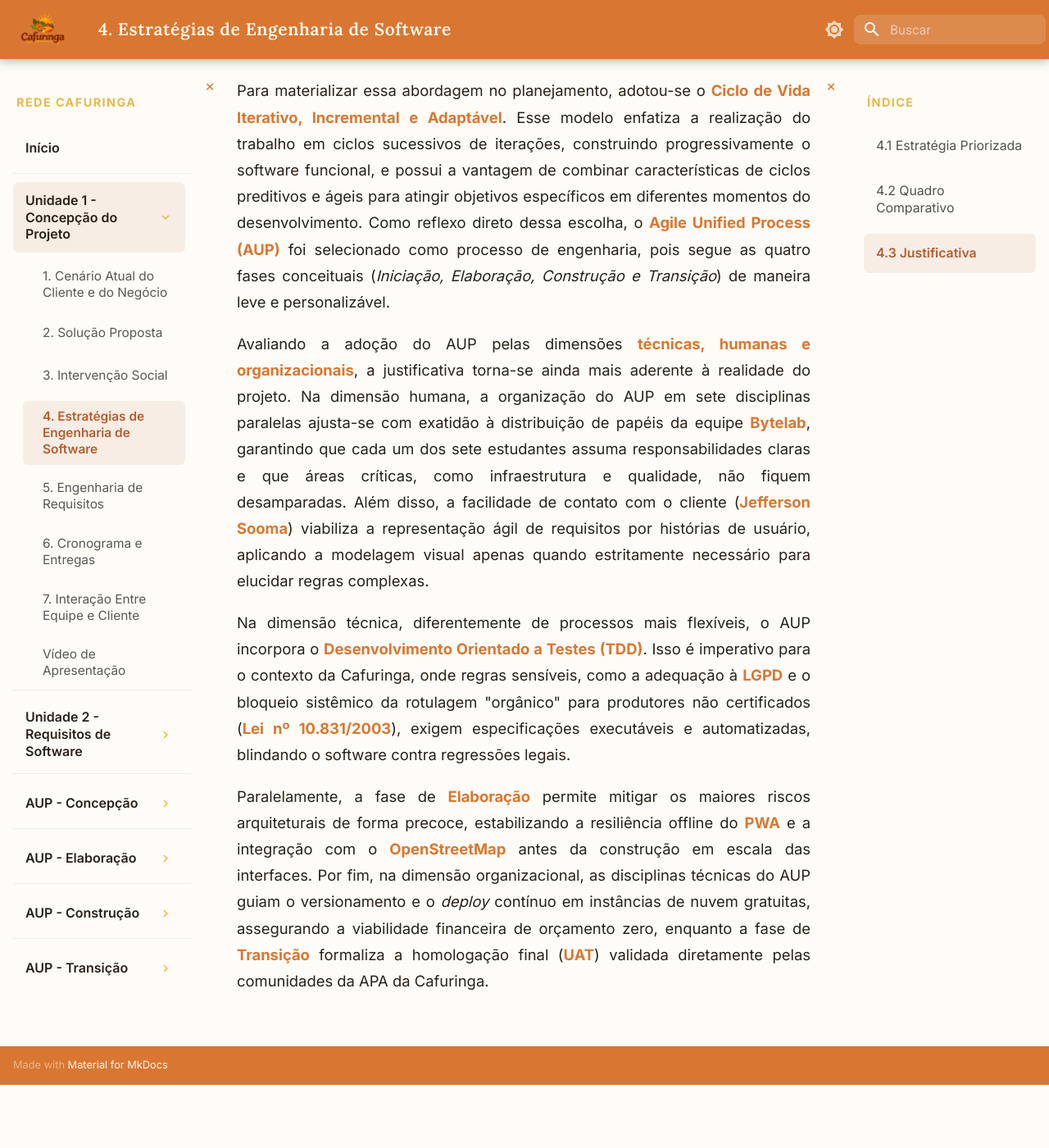
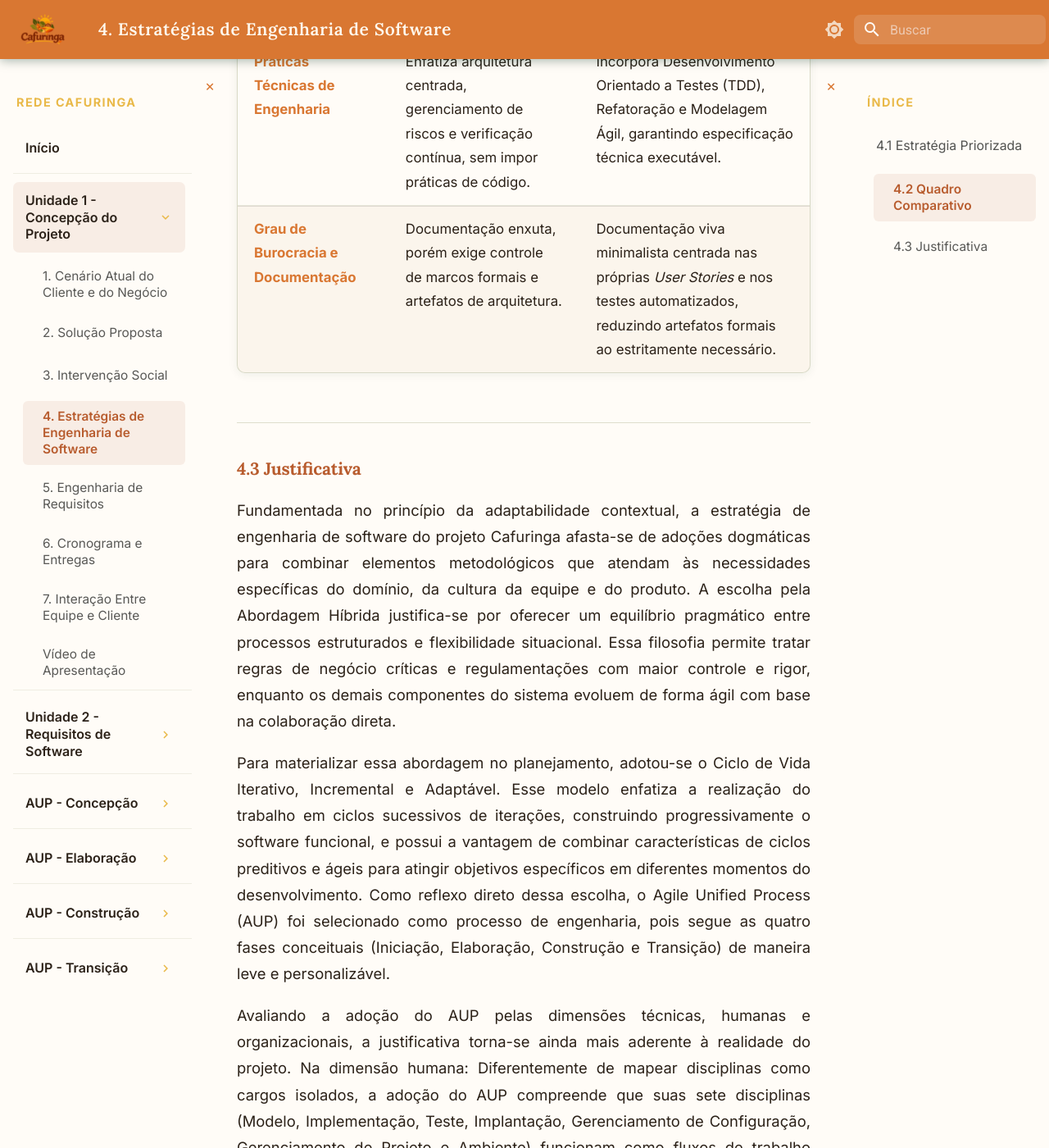
Before and after one commit to mdsreq-fga-unb/REQ-2026.2-T02-RedeCafuringa, an MkDocs documentation site: the page built from docs/unidade1/estrategias.md, in a window 1280 px wide and 1400 px high, scrolled down 2589 px. Shown: the whole window at 82% size. Built offline with MkDocs 1.6.1 and Material for MkDocs 9.7.7, drawn with Linux system fonts in a browser that asks for light colours; before the commit the page ends 3912 px from its top, so only the background shows below that; some of the changed text lies outside the part shown.

Commit message:
docs: atualiza estratégias de desenvolvimento de software
Adiciona detalhes sobre a abordagem híbrida e atualiza a compação do AUP com OpenUP e suas justificativas.

```diff
--- a/docs/unidade1/estrategias.md
+++ b/docs/unidade1/estrategias.md
@@ -12,31 +12,39 @@
 | **Ciclo de Vida**                            | Iterativo e Incremental
 | **Processo de Engenharia de Software**       | AUP (*Agile Unified Process*)      |
 
----
+A classificação do projeto em uma abordagem híbrida ocorre por combinarmos elementos de metodologias dirigidas por plano com práticas ágeis adaptativas, calibrando a formalidade de acordo com a criticidade do contexto. Concretamente, esta abordagem se materializa da seguinte forma:
 
-## 4.2 Quadro Comparativo
-
-O quadro a seguir compara o processo selecionado (**AUP**) com uma alternativa viável de Processo Unificado enxuto (**OpenUP**), considerando as particularidades do ecossistema da Rede Cafuringa:
-
-| Critério de Comparação                     | Processo A: OpenUP (Open Unified Process)                                                                    | Processo B: AUP (Agile Unified Process) — Priorizado                                                                                                   |
-| ------------------------------------------ | ------------------------------------------------------------------------------------------------------------ | ------------------------------------------------------------------------------------------------------------------------------------------------------ |
-| **Categoria e Classificação**              | Processo Unificado Leve / Ágil.                                                                              | Processo Híbrido / Adaptativo Unificado.                                                                                                               |
-| **Estrutura de Fases / Iterações**         | Estruturado nas 4 fases do RUP (*Concepção, Elaboração, Construção, Transição*) divididas em iterações.      | Estruturado nas 4 fases do RUP (*Iniciação, Elaboração, Construção, Transição*) com execução em 7 disciplinas paralelas.                               |
-| **Gestão e Organização de Requisitos**     | Organizados via Visão de Produto, Casos de Uso leves e Requisitos Técnicos/Não-Funcionais.                   | Organizados em Histórias de Usuário (*User Stories*) e apoiados por Modelagem Ágil (*Agile Modeling*) quando necessário.                               |
-| **Lidar com Mudanças e Fluxo de Trabalho** | Mudanças tratadas em marcos de iteração e refinadas na fase de Elaboração.                                   | Mudanças gerenciadas de forma ágil ao longo das disciplinas, ajustando o backlog de *User Stories* a cada iteração sem bloquear o fluxo técnico.       |
-| **Práticas Técnicas de Engenharia**        | Enfatiza arquitetura centrada, gerenciamento de riscos e verificação contínua, sem impor práticas de código. | Incorpora Desenvolvimento Orientado a Testes (TDD), Refatoração e Modelagem Ágil, garantindo especificação técnica executável.                         |
-| **Grau de Burocracia e Documentação**      | Documentação enxuta, porém exige controle de marcos formais e artefatos de arquitetura.                      | Documentação viva minimalista centrada nas próprias *User Stories* e nos testes automatizados, reduzindo artefatos formais ao estritamente necessário. |
+*   **Elementos dirigidos por plano:** O projeto adota um controle rigoroso de governança técnica sobre a arquitetura do sistema e sobre os requisitos regulatórios (como regras de certificação orgânica e LGPD). O avanço do projeto é balizado por marcos formais de revisão (Phase Gates) herdados do Processo Unificado, garantindo validações estruturais antes de avançar de fase.
+*   **Elementos ágeis/adaptativos:** O desenvolvimento das interfaces, integrações e funcionalidades de menor risco ocorre de forma iterativa e incremental. Utiliza-se ciclos curtos de feedback, especificação leve baseada em Histórias de Usuário (User Stories) e práticas de código como o Desenvolvimento Orientado a Testes (TDD).
+*   **Gestão de Mudanças:** As mudanças de requisitos são acolhidas continuamente e gerenciadas no Backlog do Produto de forma ágil, sendo repriorizadas a cada nova iteração. No entanto, mudanças que afetem a arquitetura central ou as regras legais de negócio passam por uma análise técnica mais estruturada.
+*   **Baselines e Marcos controlados:** O projeto controlará formalmente a *Baseline de Arquitetura* (estabelecida ao final da fase de Elaboração para mitigar riscos técnicos) e a *Baseline de Release/Produto* (estabelecida no marco da fase de Transição, após a homologação final).
 
 ---
 
-## 4.3 Justificativa
+### 4.2 Quadro Comparativo
 
-Fundamentada no princípio da **adaptabilidade contextual**, a estratégia de engenharia de software do projeto Cafuringa afasta-se de adoções dogmáticas para combinar elementos metodológicos que atendam às necessidades específicas do domínio, da cultura da equipe e do produto. A escolha pela **Abordagem Híbrida** justifica-se por oferecer um equilíbrio pragmático entre processos estruturados e flexibilidade situacional. Essa filosofia permite tratar regras de negócio críticas e regulamentações com maior controle e rigor, enquanto os demais componentes do sistema evoluem de forma ágil com base na colaboração direta.
+O quadro a seguir compara o processo selecionado (AUP) com uma alternativa viável de Processo Unificado enxuto (OpenUP), utilizando o mesmo rigor e critérios para evidenciar as nuances que motivaram a escolha:
 
-Para materializar essa abordagem no planejamento, adotou-se o **Ciclo de Vida Iterativo, Incremental e Adaptável**. Esse modelo enfatiza a realização do trabalho em ciclos sucessivos de iterações, construindo progressivamente o software funcional, e possui a vantagem de combinar características de ciclos preditivos e ágeis para atingir objetivos específicos em diferentes momentos do desenvolvimento. Como reflexo direto dessa escolha, o **Agile Unified Process (AUP)** foi selecionado como processo de engenharia, pois segue as quatro fases conceituais (*Iniciação, Elaboração, Construção e Transição*) de maneira leve e personalizável.
+| Critério de Comparação | Processo A: OpenUP (Open Unified Process) | Processo B: AUP (Agile Unified Process) — Priorizado |
+| :--- | :--- | :--- |
+| **Categoria e Classificação** | Processo Unificado Leve / Ágil. | Processo Híbrido / Adaptativo Unificado. |
+| **Estrutura de Fases / Iterações** | Estruturado nas 4 fases do RUP (*Concepção, Elaboração, Construção, Transição*) divididas em iterações. | Estruturado nas 4 fases do RUP (*Iniciação, Elaboração, Construção, Transição*) com execução em 7 disciplinas paralelas. |
+| **Gestão e Organização de Requisitos** | Organizados via Visão de Produto, Casos de Uso leves e Requisitos Técnicos/Não-Funcionais. | Organizados em Histórias de Usuário (*User Stories*) e apoiados por Modelagem Ágil (*Agile Modeling*) quando necessário. |
+| **Lidar com Mudanças e Fluxo de Trabalho** | Mudanças tratadas em marcos de iteração e refinadas na fase de Elaboração. | Mudanças gerenciadas de forma ágil ao longo das disciplinas, ajustando o backlog de *User Stories* a cada iteração sem bloquear o fluxo técnico. |
+| **Práticas Técnicas de Engenharia** | Enfatiza arquitetura centrada, gerenciamento de riscos e verificação contínua, sem impor práticas de código. | Incorpora Desenvolvimento Orientado a Testes (TDD), Refatoração e Modelagem Ágil, garantindo especificação técnica executável. |
+| **Grau de Burocracia e Documentação** | Documentação enxuta, porém exige controle de marcos formais e artefatos de arquitetura. | Documentação viva minimalista centrada nas próprias *User Stories* e nos testes automatizados, reduzindo artefatos formais ao estritamente necessário. |
 
-Avaliando a adoção do AUP pelas dimensões **técnicas, humanas e organizacionais**, a justificativa torna-se ainda mais aderente à realidade do projeto. Na dimensão humana, a organização do AUP em sete disciplinas paralelas ajusta-se com exatidão à distribuição de papéis da equipe **Bytelab**, garantindo que cada um dos sete estudantes assuma responsabilidades claras e que áreas críticas, como infraestrutura e qualidade, não fiquem desamparadas. Além disso, a facilidade de contato com o cliente (**Jefferson Sooma**) viabiliza a representação ágil de requisitos por histórias de usuário, aplicando a modelagem visual apenas quando estritamente necessário para elucidar regras complexas.
+---
 
-Na dimensão técnica, diferentemente de processos mais flexíveis, o AUP incorpora o **Desenvolvimento Orientado a Testes (TDD)**. Isso é imperativo para o contexto da Cafuringa, onde regras sensíveis, como a adequação à **LGPD** e o bloqueio sistêmico da rotulagem "orgânico" para produtores não certificados (**Lei nº 10.831/2003**), exigem especificações executáveis e automatizadas, blindando o software contra regressões legais.
+### 4.3 Justificativa
 
-Paralelamente, a fase de **Elaboração** permite mitigar os maiores riscos arquiteturais de forma precoce, estabilizando a resiliência offline do **PWA** e a integração com o **OpenStreetMap** antes da construção em escala das interfaces. Por fim, na dimensão organizacional, as disciplinas técnicas do AUP guiam o versionamento e o *deploy* contínuo em instâncias de nuvem gratuitas, assegurando a viabilidade financeira de orçamento zero, enquanto a fase de **Transição** formaliza a homologação final (**UAT**) validada diretamente pelas comunidades da APA da Cafuringa.
+Fundamentada no princípio da adaptabilidade contextual, a estratégia de engenharia de software do projeto Cafuringa afasta-se de adoções dogmáticas para combinar elementos metodológicos que atendam às necessidades específicas do domínio, da cultura da equipe e do produto. A escolha pela Abordagem Híbrida justifica-se por oferecer um equilíbrio pragmático entre processos estruturados e flexibilidade situacional. Essa filosofia permite tratar regras de negócio críticas e regulamentações com maior controle e rigor, enquanto os demais componentes do sistema evoluem de forma ágil com base na colaboração direta.
+
+Para materializar essa abordagem no planejamento, adotou-se o Ciclo de Vida Iterativo, Incremental e Adaptável. Esse modelo enfatiza a realização do trabalho em ciclos sucessivos de iterações, construindo progressivamente o software funcional, e possui a vantagem de combinar características de ciclos preditivos e ágeis para atingir objetivos específicos em diferentes momentos do desenvolvimento. Como reflexo direto dessa escolha, o Agile Unified Process (AUP) foi selecionado como processo de engenharia, pois segue as quatro fases conceituais (Iniciação, Elaboração, Construção e Transição) de maneira leve e personalizável.
+
+Avaliando a adoção do AUP pelas dimensões técnicas, humanas e organizacionais, a justificativa torna-se ainda mais aderente à realidade do projeto. Na dimensão humana: Diferentemente de mapear disciplinas como cargos isolados, a adoção do AUP compreende que suas sete disciplinas (Modelo, Implementação, Teste, Implantação, Gerenciamento de Configuração, Gerenciamento de Projeto e Ambiente) funcionam como fluxos de trabalho contínuos e paralelos. A equipe Bytelab, composta por sete desenvolvedores, atuará de forma colaborativa e multifuncional (cross-functional) ao longo dessas disciplinas, garantindo que áreas críticas de infraestrutura e qualidade sejam responsabilidade compartilhada da equipe ao longo de todas as iterações. Além disso, para manter a coerência metodológica, a equipe utilizará exclusivamente Histórias de Usuário (User Stories) como unidade de requisito funcional, facilitando o diálogo direto com o cliente (Jefferson Sooma).
+
+Na dimensão técnica: O AUP se destacou frente ao OpenUP por prescrever ferramentas técnicas claras para o dia a dia do desenvolvimento, como o Desenvolvimento Orientado a Testes (TDD). No contexto da Cafuringa, existem restrições severas, como a LGPD e a conformidade com a Lei nº 10.831/2003 (rotulagem orgânica). O TDD contribuirá ativamente para a verificação automatizada dessas regras no código. Contudo, a conformidade final não provém apenas da ferramenta, mas sim da correta interpretação da regra de negócio validada junto ao cliente e a especialistas, cujos critérios de aceitação serão traduzidos nos testes derivados. Além disso, a fase de Elaboração explícita do AUP justifica-se pela necessidade de estabilizar precocemente a resiliência offline do PWA e a integração arquitetural com o OpenStreetMap, riscos muito altos para serem empurrados para a fase de construção.
+Na dimensão organizacional: As disciplinas técnicas do AUP (Implantação, Ambiente e Gestão de Configuração) guiam fortemente a esteira de CI/CD em instâncias de nuvem gratuitas, adequando-se à restrição inegociável de orçamento zero do projeto. Por fim, a demarcação clara da fase de Transição fornece ao cliente e às comunidades da APA da Cafuringa um ambiente seguro e controlado para a homologação e validação da plataforma antes do lançamento definitivo.
+
+---
```
